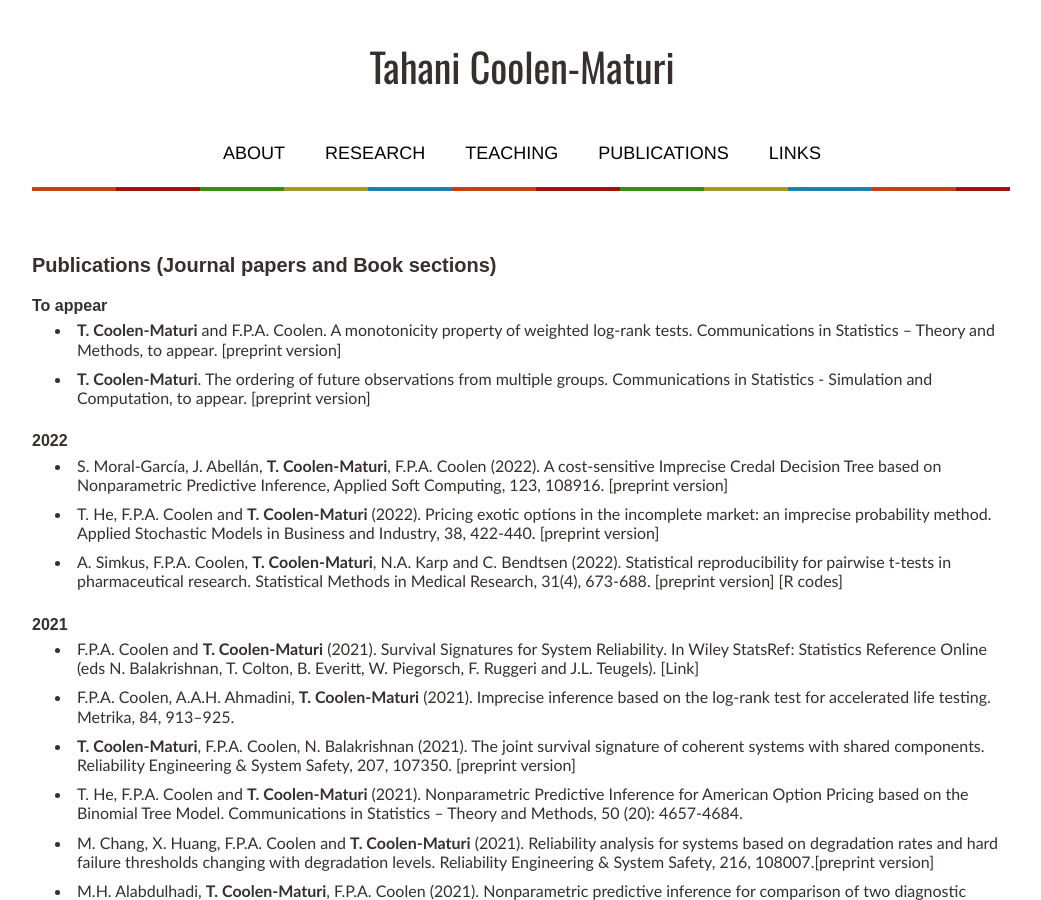
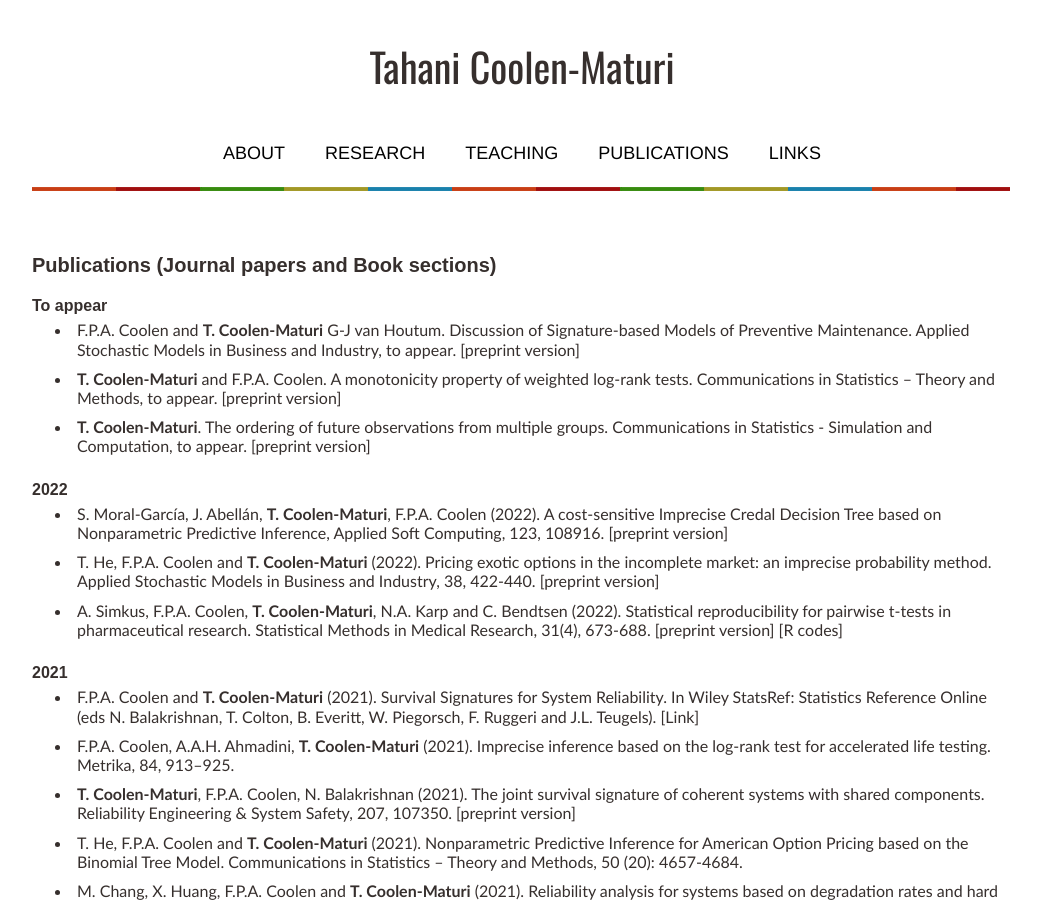
Before and after one commit to tmaturi/tahanimaturi, a Jekyll site: the page built from publications.md, in a window 1280 px wide and 900 px high. Shown: the whole window, without its empty margins (119-1160 px from the left). Built offline with Jekyll 4.4.1, drawn with Linux system fonts in a browser that asks for light colours; our own code applies the rules of GitHub Pages for plain Markdown files.

Commit message:
Update publications.md

```diff
--- a/publications.md
+++ b/publications.md
@@ -10,8 +10,7 @@ title: Publications
 
 
 
-
-
+- F.P.A. Coolen and **T. Coolen-Maturi** G-J van Houtum. Discussion of Signature-based Models of Preventive Maintenance. Applied Stochastic Models in Business and Industry, to appear. [[preprint version](pdfs/ASMBI-discussion-220907-subm.pdf){:target="_blank"}]
 - **T. Coolen-Maturi** and F.P.A. Coolen. A  monotonicity property of weighted log-rank tests.   Communications in Statistics – Theory and Methods, to appear. [[preprint version](pdfs/Logrank-ComStats-rev-20210507-Final.pdf){:target="_blank"}]
 - **T. Coolen-Maturi**.  The ordering of future observations from multiple groups. Communications in Statistics - Simulation and Computation, to appear. [[preprint version](pdfs/ordered_future_Sep2020rev.pdf){:target="_blank"}]
 
```
